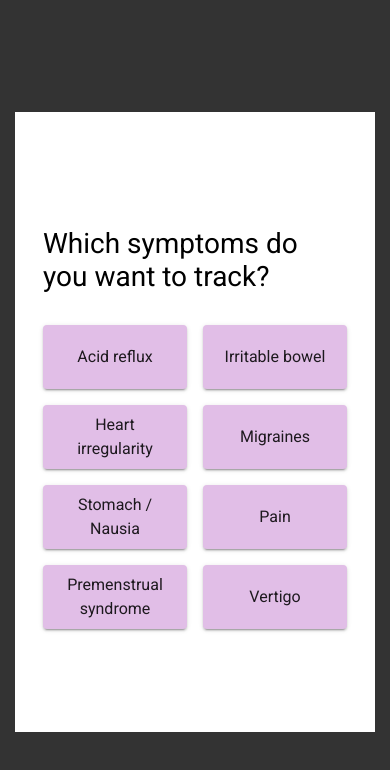
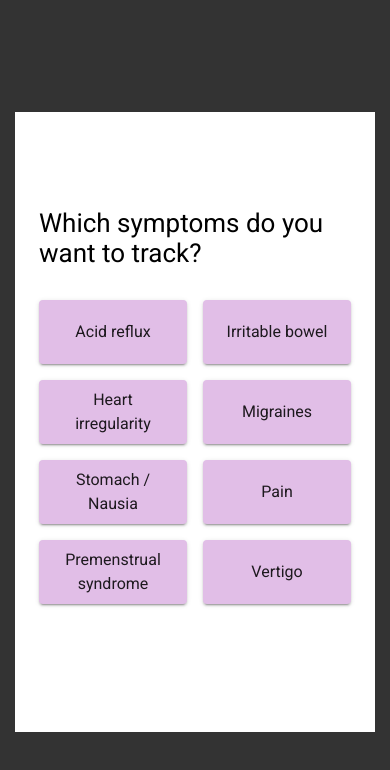
Before and after one commit to dilanustek/Symptony, a React (Create React App) app: page /setSymptoms in a window 390 px wide. Shown: the top 770 px of the page. Built offline with nearby package versions, Linux system fonts and the light colour scheme.

Commit message:
visual fixes onboarding

```diff
--- a/src/App.css
+++ b/src/App.css
@@ -15,10 +15,7 @@
 
 .content {
   height: 100%;
-  padding-top: 28px;
-  padding-left: 28px;
-  padding-right: 28px;
-  padding-bottom: 16px;
+  padding: 24px;
   overflow: auto;
   display: flex;
   flex-direction: column;
--- a/src/setSymptoms.css
+++ b/src/setSymptoms.css
@@ -7,7 +7,7 @@
   position: relative;
 }
 .top {
-  margin: auto;
+  margin-bottom: 32px;
 }
 
 .submitBtn {
--- a/src/theme.js
+++ b/src/theme.js
@@ -16,10 +16,7 @@ const theme = createMuiTheme({
 });
 
 theme.typography.h3 = {
-  fontSize: "28px",
-  "@media (min-width:600px)": {
-    fontSize: "26px",
-  },
+  fontSize: "26px",
   fontWeight: "300",
 };
 
@@ -32,7 +29,7 @@ theme.typography.h5 = {
 
 theme.typography.h6 = {
   fontWeight: "400",
-  fontSize: "16px",
+  fontSize: "14px",
   color: "#999999",
 };
 
```
